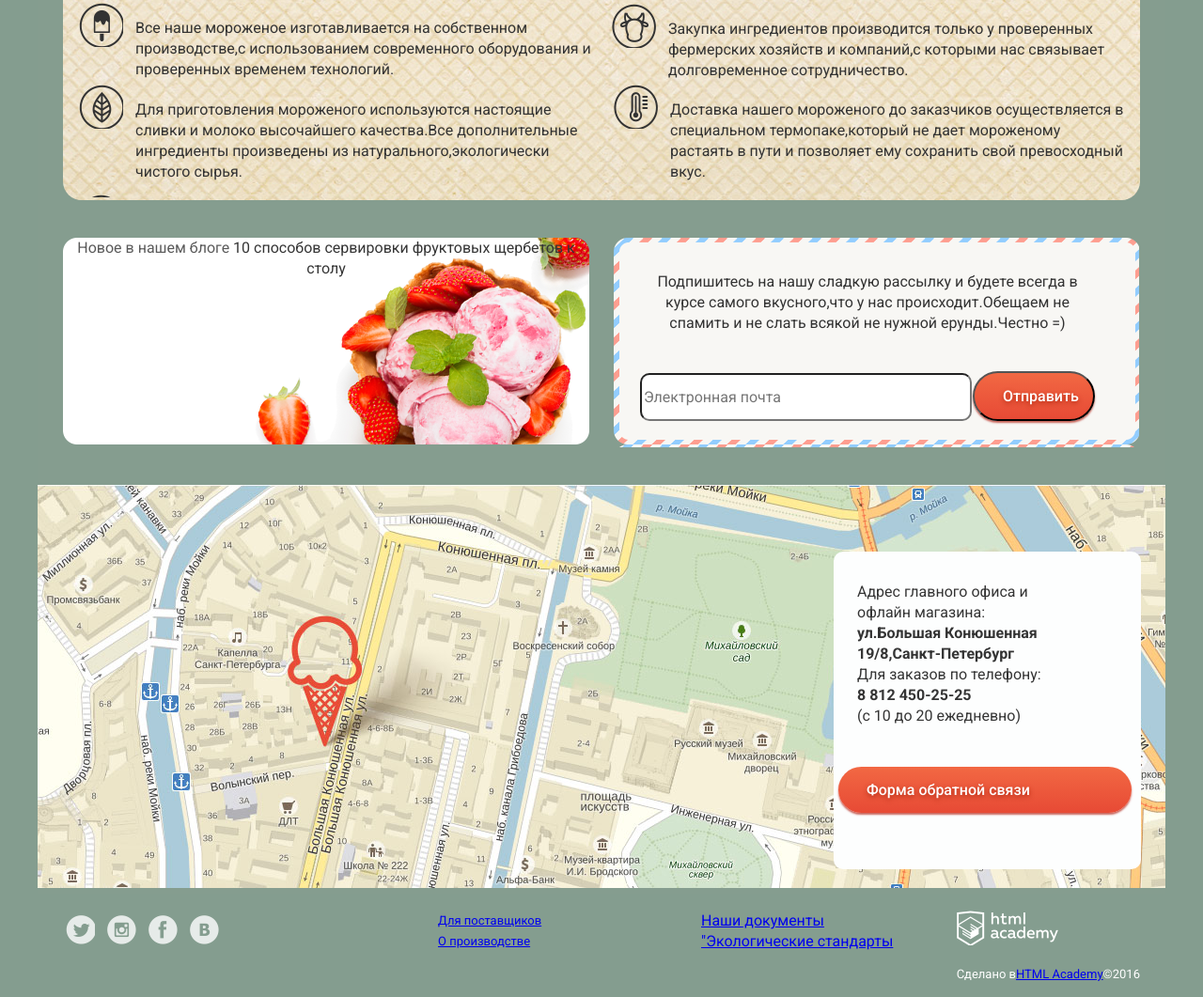
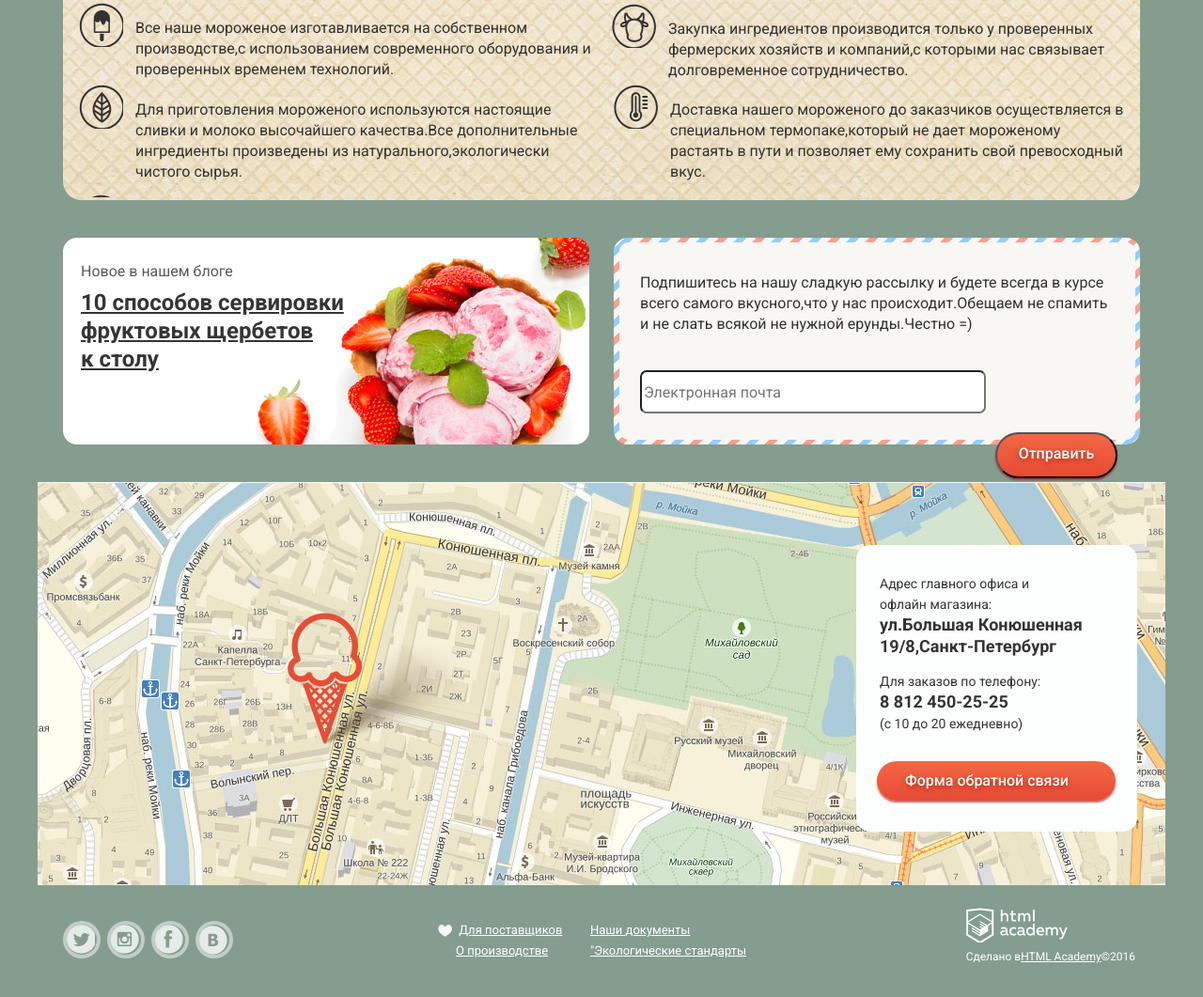
Before and after one commit to Lina-i-Lina/173221-gllacy, a plain HTML site: page .index.html in a window 1280 px wide. Shown: the part 1372-2433 px from the top of the page at 94% size. Drawn offline with Linux system fonts and the light colour scheme.

Commit message:
Подгон главной страницы под Pixel Perfect

```diff
--- a/css/style.css
+++ b/css/style.css
@@ -524,41 +524,56 @@ ul .dropdown-inside {
   margin-right: 26px;
   background-image: url("../img/strawberry.png");
   height: 220px;
+  position: relative;
 }
 
-.blog span {
+.blog-post .blog p {
   color: #5a5a5a;
+  text-align: left;
+  padding-left: 19px;
+  padding-top: 9px;
 }
 
-.blog a {
+
+ .blog a {
   color: #353535;
-  text-decoration: none;
+  font-size: 24px;
+  font-weight: 600;
+  position: absolute;
+  top: 54px;
+  line-height: 30px;
 }
 
 .post {
   float: left;
-  width: 484px;
+  width: 532px;
+  height: 187px;
   background-image: url("../img/post.png");
   color: #323232;
-  padding: 36px 47px 28px 28px;
+  padding: 21px 0 12px 28px;
 }
 
 .mail input[type="email"] {
-  min-width: 345px;
-  min-height: 45px;
-  margin-top: 42px;
+  min-width: 360px;
+  min-height: 40px;
+  margin-top: 22px;
   margin-left: 0;
   float: left;
-  border-radius: 10px;
+  border-radius: 7px;
 }
 
 .mail button[type="submit"] {
   float: right;
   width: 130px;
-  margin-top: 40px;
+  margin-top: 20px;
+  margin-left: 15px;
+  margin-right: 24px;
+  padding-left: 19px;
+  padding-top: 8px;
+  padding-right: 19px;
 }
 
-.post-span {
+.post-spam {
   text-align: left;
   width: 508px;
 }
@@ -572,24 +587,32 @@ ul .dropdown-inside {
 }
 
 .coords {
-  width: 302px;
-  margin: 16px;
-  border-radius: 10px;
-  height: 306px;
+  width: 274px;
+  margin: 22px;
+  border-radius: 15px;
+  height: 289px;
   padding-left: 25px;
-  padding-top: 32px;
+  padding-top: 16px;
   position: absolute;
-  top: 55px;
-  right: 10px;
+  top: 45px;
+  right: 8px;
   background: #fdfefe;
   color: #343434;
+  font-size: 14px;
+}
+
+b {
+  font-size: 18px;
 }
 
 .btn-feedback {
-  width: 252px;
+  width: 194px;
   position: absolute;
-  bottom: 60px;
-  right: 10px;
+  bottom: 33px;
+  right: 23px;
+  height: 22px;
+  padding-left: 30px;
+  padding-top: 8px;
 }
 
 .footer {
@@ -600,6 +623,7 @@ ul .dropdown-inside {
   float: left;
   margin-right: 213px;
   width: 186px;
+  color: #ffffff;
 }
 
 .social-btn {
@@ -607,21 +631,23 @@ ul .dropdown-inside {
   width: 40px;
   height: 40px;
   font-size: 0;
-  vertical-align: top;
-  text-decoration: none;
   background: url("../img/sprite.png") no-repeat center;
+  box-shadow: inset 0 0 1px 4px rgba(194,206,199,1);
+  border-radius: 100px;
+  margin-top: 14px;
+  margin-right: 3px;
 }
 
 .social-btn-tw {
-  background-position: -17px -917px;
+  background-position: -17px -918px;
 }
 
 .social-btn-inst {
-  background-position: -17px -681px;
+  background-position: -17px -682px;
 }
 
 .social-btn-fb {
-  background-position: -17px -456px;
+  background-position: -17px -457px;
 }
 
 .social-btn-vk {
@@ -631,24 +657,88 @@ ul .dropdown-inside {
 .information {
   float: left;
   margin-right: 30px;
-  width: 250px;
+  width: 150px;
   color: #ffffff;
   font-size: 13px;
+  margin-top: 13px;
+}
+
+.provider {
+  position: relative;
+  display: inline-block;
+  font-size: 13px;
+  line-height: 15px;
+}
+
+.provider::before {
+  content: "";
+  position: absolute;
+  top: -10px;
+  left: 0;
+  width: 15px;
+  height: 13px;
+  background: url("../img/sprite.png") no-repeat center;
+  background-position: -20px -532px;
+}
+
+.information a {
+  color: #ffffff;
+  margin-left: 19px;
 }
 
 .document {
   float: left;
-  width: 210px;
+  width: 168px;
+  font-size: 13px;
+  margin-top: 13px;
+  margin-left: -18px;
+}
+
+.document a {
+  color: #ffffff;
 }
 
 .developer {
   float: right;
   font-size: 13px;
+  margin-right: 5px;
+}
+
+.developer p a {
+  color: #ffffff;
+}
+
+.developer p {
+  font-size: 12px;
+  margin-top: -3px;
 }
 
 .breadcrumbs li {
   display: inline-block;
   list-style: none;
+  line-height: 16px;
+  font-size: 14px;
+  margin-top: 26px;
+  text-decoration: underline;
+}
+
+.breadcrumbs li a:last-child {
+  text-decoration: none;
+}
+
+.breadcrumbs ul {
+  margin: 0;
+  padding: 0;
+  font-size: 0;
+}
+
+.breadcrumbs li a {
+   color: #ffffff;
+}
+
+.appellative {
+  font-size: 35px;
+  margin-top: 10px;
 }
 
 .sorting {
```
Also changed, not shown: .catalog.html, .index.html.
